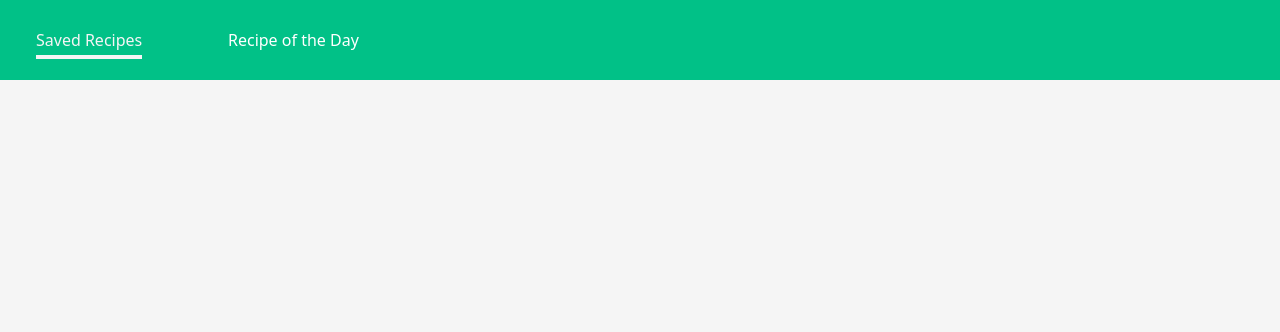
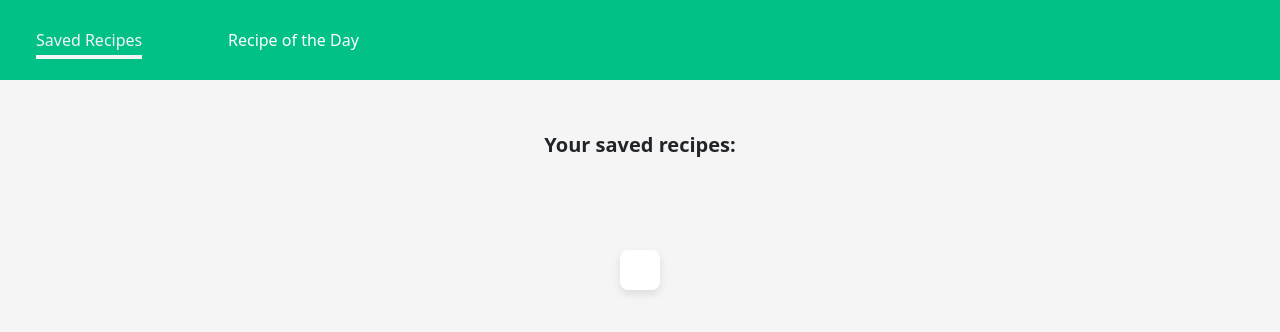
Before and after one commit to JeeJeeBae/recipeshopper, a React (Vite) app in the folder RecipePlanner/: page /saved in a window 1280 px wide. Shown: the top 332 px of the page. Built offline with nearby package versions, Linux system fonts and the light colour scheme.

Commit message:
17MarCommit1

```diff
--- a/RecipePlanner/src/Pages/SavedRecipes.jsx
+++ b/RecipePlanner/src/Pages/SavedRecipes.jsx
@@ -2,15 +2,32 @@ import React from "react";
 
 const SavedRecipes = ({ savedRecipe }) => {
   return (
-    <div>
-      {savedRecipe && (
-        <div>
-          <h3>{savedRecipe.title}</h3>
-          <img src={savedRecipe.image} alt={savedRecipe.title} />
-          <p>Ready in {savedRecipe.time} minutes.</p>
+    <>
+      <div className="savedTitle">Your saved recipes:</div>
+      <div className="SavedCardContainer">
+        <div className="">
+          <div className="savedCard">
+            {savedRecipe && (
+              <div className="savedCardContent">
+                <div className="savedCardImageContainer">
+                  <img
+                    className="savedCardImage"
+                    src={savedRecipe.image}
+                    alt={savedRecipe.title}
+                  />
+                </div>
+                <div className="savedCardTitle">
+                  <h2>{savedRecipe.title}</h2>
+                  <p>Ready in {savedRecipe.time} minutes.</p>
+                </div>
+
+                <button className="deleteButton">delete</button>
+              </div>
+            )}
+          </div>
         </div>
-      )}
-    </div>
+      </div>
+    </>
   );
 };
 
--- a/RecipePlanner/src/index.css
+++ b/RecipePlanner/src/index.css
@@ -193,7 +193,57 @@ body {
   border: none;
 }
 
-.searchBar {
-  margin: 30px;
+.SavedCardContainer {
+  display: flex;
+  justify-content: center;
+  align-items: center;
+  height: 200px;
+}
+
+.savedCard {
+  background-color: #fff;
+  border-radius: 8px;
+  box-shadow: 0 4px 8px rgba(0, 0, 0, 0.1);
+  padding: 20px;
+}
+
+.savedCardContent {
+  display: flex;
+  align-items: center;
+}
+
+.savedCardImageContainer {
+  flex: 0 0 auto;
+  margin-right: 20px;
+}
+
+.savedCardImage {
+  width: 150px; /* Adjust size */
+  height: auto;
+  border-radius: 8px;
+}
+
+.savedCardTitle {
+  flex: 1; /* Allow title to take remaining space */
+}
+
+.savedCardTitle h2 {
+  margin-top: 0; /* Remove default margin */
+}
+
+.deleteButton {
+  background-color: #01c187;
+  color: white;
+  border-radius: 12px;
+  height: 50px;
+  width: 160px;
+  border: none;
+  margin: 20px 20px 20px 40px;
+}
+
+.savedTitle {
+  font-size: 20px;
+  font-weight: 600;
   text-align: center;
+  margin: 50px 0px 10px 0px;
 }
```
